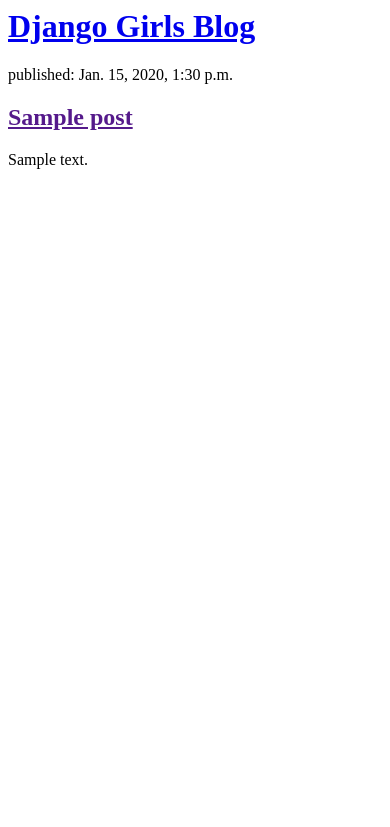
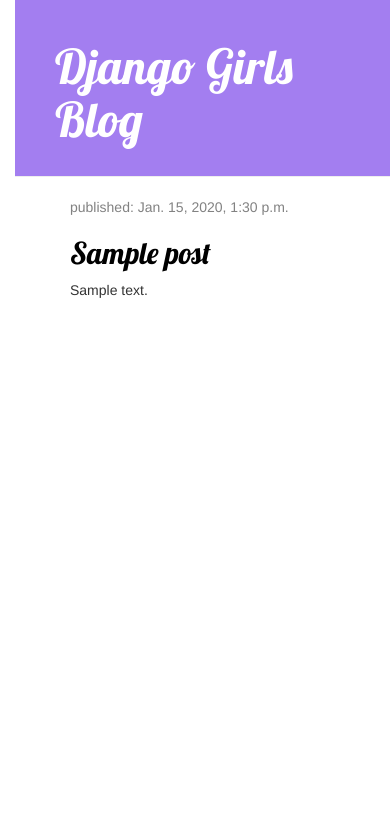
Before and after one commit to zahrahosseini99/my-first-blog, a Django app: page / in a window 390 px wide. Shown: the top 827 px of the page. Run offline with Django 3.2, Linux system fonts and the light colour scheme; tables that the repository leaves empty hold one stand-in row (values such as "Sample post"); some libraries are stand-ins or nearby versions.

Commit message:
Added view and template for detailed blog post as well as CSS for the site.

```diff
--- /dev/null
+++ b/blog/static/CSS/blog.css
@@ -0,0 +1,4 @@
+h1 a, h2 a {color: #A37EF0; }
+body { padding-left: 15px; }
+h1 a, h2 a { color: #A37EF0; font-family: 'Lobster'; }
+.page-header {     background-color: #A37EF0;     margin-top: 0;     padding: 20px 20px 20px 40px; } .page-header h1, .page-header h1 a, .page-header h1 a:visited, .page-header h1 a:active {     color: #ffffff;     font-size: 36pt;     text-decoration: none; } .content {     margin-left: 40px; } h1, h2, h3, h4 {     font-family: 'Lobster', cursive; } .date {     color: #828282; } .save {     float: right; } .post-form textarea, .post-form input {     width: 100%; } .top-menu, .top-menu:hover, .top-menu:visited {     color: #ffffff;     float: right;     font-size: 26pt;     margin-right: 20px; } .post {     margin-bottom: 70px; } .post h2 a, .post h2 a:visited {     color: #000000; }
--- /dev/null
+++ b/blog/templates/blog/base.html
@@ -0,0 +1,23 @@
+{% load static %}
+<html>
+    <head>
+        <title>Django Girls blog</title>
+        <link rel="stylesheet" href="//maxcdn.bootstrapcdn.com/bootstrap/3.2.0/css/bootstrap.min.css">
+        <link rel="stylesheet" href="//maxcdn.bootstrapcdn.com/bootstrap/3.2.0/css/bootstrap-theme.min.css">
+		<link href="//fonts.googleapis.com/css?family=Lobster&subset=latin,latin-ext" rel="stylesheet" type="text/css">
+        <link rel="stylesheet" href="{% static 'css/blog.css' %}">
+    </head>
+   <body>
+    <div class="page-header">
+        <h1><a href="/">Django Girls Blog</a></h1>
+    </div>
+    <div class="content container">
+        <div class="row">
+            <div class="col-md-8">
+            {% block content %}
+            {% endblock %}
+            </div>
+        </div>
+    </div>
+</body>
+</html>
--- a/blog/templates/blog/post_list.html
+++ b/blog/templates/blog/post_list.html
@@ -1,18 +1,12 @@
-<html>
-    <head>
-        <title>Django Girls blog</title>
-    </head>
-    <body>
-<div>
-    <h1><a href="/">Django Girls Blog</a></h1>
-</div>
-
-{% for post in posts %}
-    <div>
-        <p>published: {{ post.published_date }}</p>
-        <h2><a href="">{{ post.title }}</a></h2>
-        <p>{{ post.text|linebreaksbr }}</p>
-    </div>
-{% endfor %}
-    </body>
-</html>
+{% extends 'blog/base.html' %}
+{% block content %}
+            {% for post in posts %}
+                <div class="post">
+                    <div class="date">
+                        <p>published: {{ post.published_date }}</p>
+                    </div>
+                    <h2><a href="{% url 'post_detail' pk=post.pk %}">{{ post.title }}</a></h2>
+                    <p>{{ post.text|linebreaksbr }}</p>
+                </div>
+            {% endfor %}
+{% endblock %}
--- a/blog/urls.py
+++ b/blog/urls.py
@@ -2,5 +2,6 @@
 from . import views
 
 urlpatterns = [
-    path('', views.post_list, name='post_list'),
+     path('', views.post_list, name='post_list'),
+     path('post/<int:pk>/', views.post_detail, name='post_detail'),
 ]
--- a/blog/views.py
+++ b/blog/views.py
@@ -1,7 +1,11 @@
 from django.shortcuts import render
 from django.utils import timezone
 from .models import Post
+from django.shortcuts import render, get_object_or_404
 
 def post_list(request):
     posts = Post.objects.filter(published_date__lte=timezone.now()).order_by('published_date')
     return render(request, 'blog/post_list.html', {'posts': posts})
+def post_detail(request, pk):
+    post = get_object_or_404(Post, pk=pk)
+    return render(request, 'blog/post_detail.html', {'post': post})
```
Also changed, not shown: blog/templates/blog/post_detail.html (added, +13 -0 lines).
